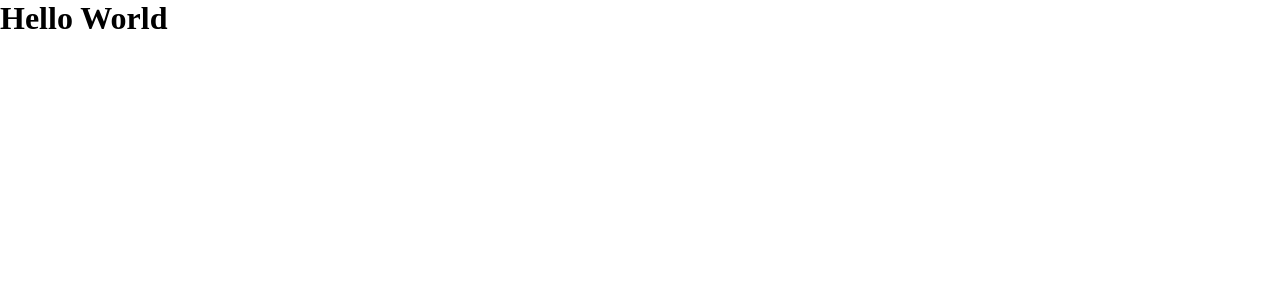
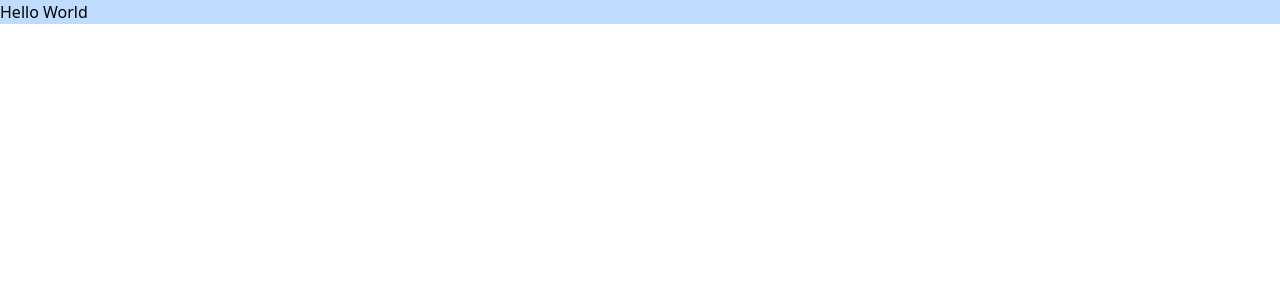
Before and after one commit to JonathanDuarteGH/react-project-pizza, a React (Create React App) app in the folder client/: page / in a window 1280 px wide. Shown: the top 300 px of the page. Built offline with nearby package versions, Linux system fonts and the light colour scheme.

Commit message:
added tailwind configuration

```diff
--- /dev/null
+++ b/client/craco.config.js
@@ -0,0 +1,10 @@
+module.exports = {
+  style: {
+    postcss: {
+      plugins: [
+        require('tailwindcss'),
+        require('autoprefixer'),
+      ],
+    },
+  },
+}
--- a/client/package.json
+++ b/client/package.json
@@ -17,9 +17,9 @@
     "web-vitals": "^0.2.4"
   },
   "scripts": {
-    "start": "react-scripts start",
-    "build": "react-scripts build",
-    "test": "react-scripts test",
+    "start": "craco start",
+    "build": "craco build",
+    "test": "craco test",
     "eject": "react-scripts eject"
   },
   "eslintConfig": {
--- a/client/src/App.js
+++ b/client/src/App.js
@@ -2,7 +2,7 @@ import React from 'react'
 
 const App = () => {
   return (
-    <div>
+    <div className="bg-blue-200">
       <h1>Hello World</h1>
     </div>
   )
--- a/client/src/index.css
+++ b/client/src/index.css
@@ -1,5 +1,3 @@
-* {
-  box-sizing: border-box;
-  margin: 0;
-  padding: 0;
-}
+@tailwind base;
+@tailwind components;
+@tailwind utilities;
--- a/client/src/index.js
+++ b/client/src/index.js
@@ -4,8 +4,6 @@ import './index.css';
 import App from './App';
 
 ReactDOM.render(
-  <React.StrictMode>
-    <App />
-  </React.StrictMode>,
+  <App />,
   document.getElementById('root')
 );
--- /dev/null
+++ b/client/tailwind.config.js
@@ -0,0 +1,11 @@
+module.exports = {
+  purge: ['./src/**/*.{js,jsx,ts,tsx}', './public/index.html'],
+  darkMode: false, // or 'media' or 'class'
+  theme: {
+    extend: {},
+  },
+  variants: {
+    extend: {},
+  },
+  plugins: [],
+}
```
Also changed, not shown: 1 other file (tests, documents, lock files or other folders).
